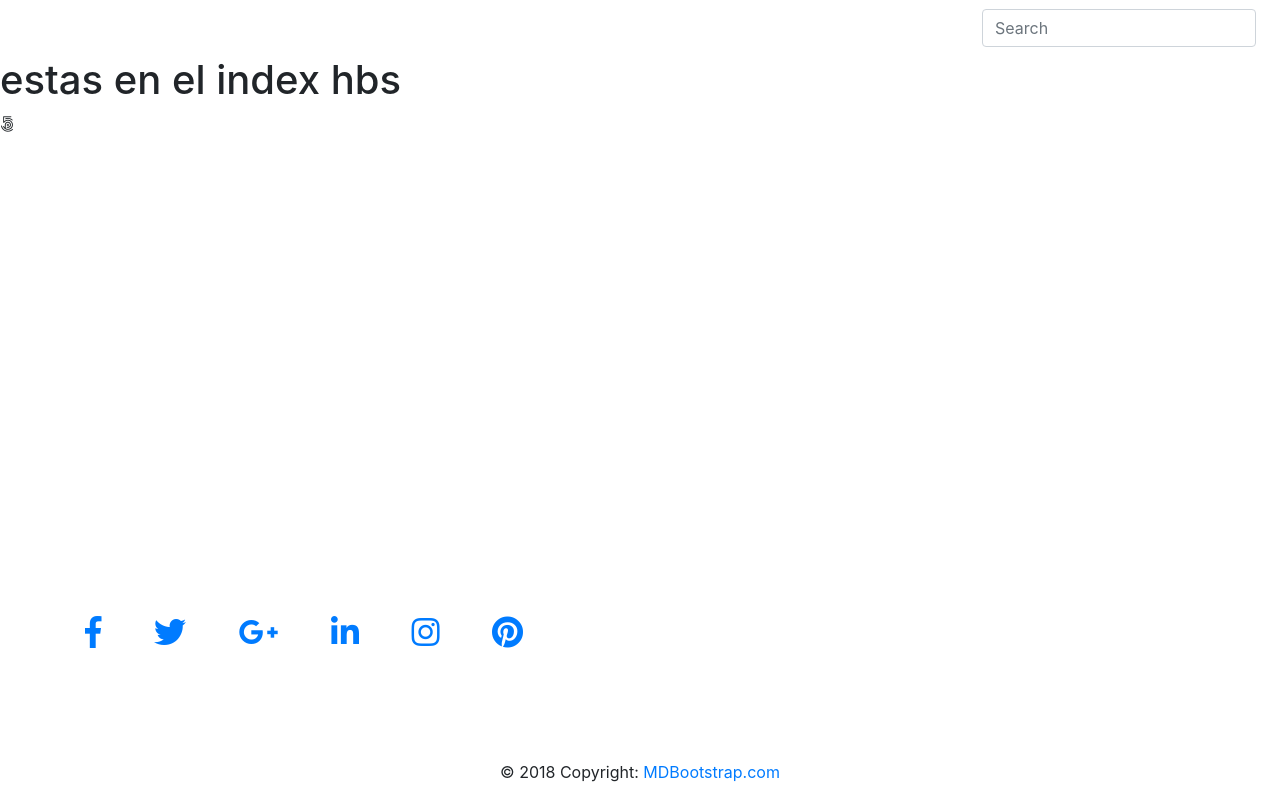
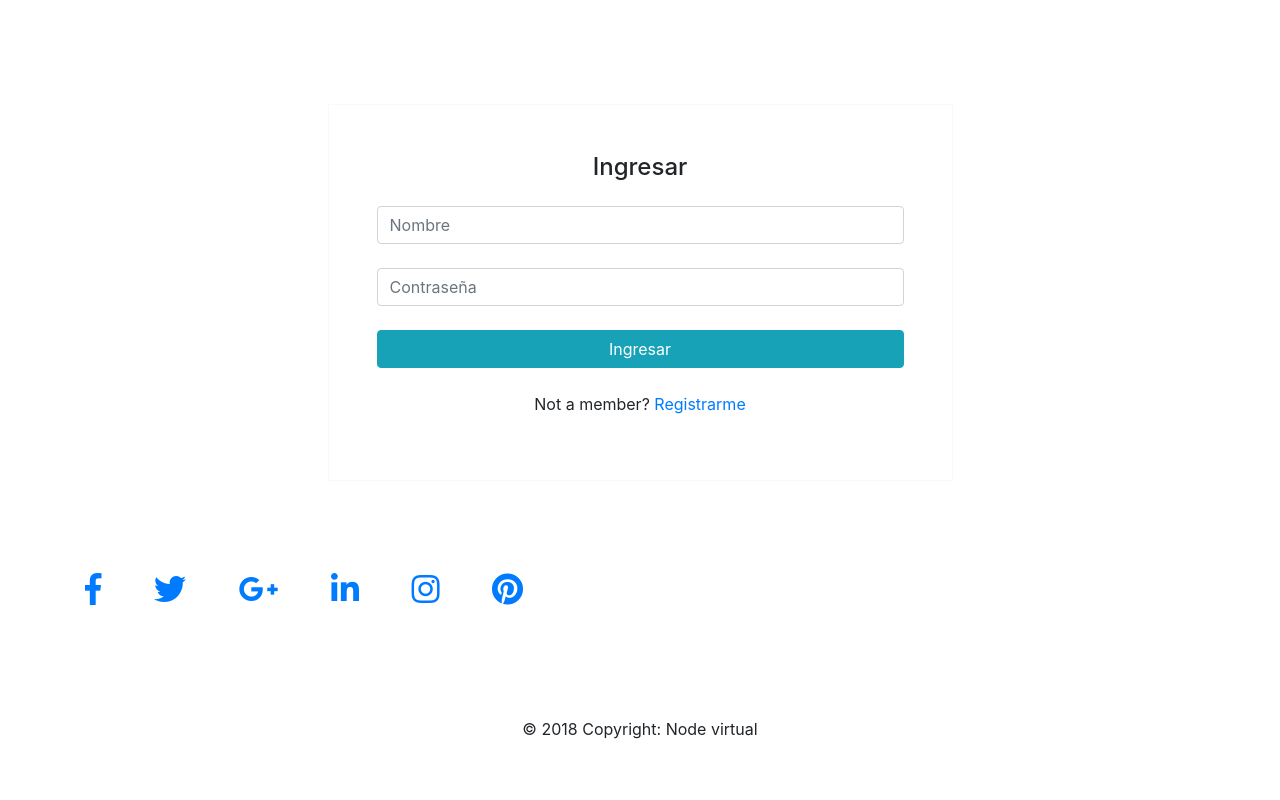
Before and after one commit to a-serna/Curso-Node-js---Node-virtual, a Node server app: page / in a window 1280 px wide. Run offline with Node 20, Linux system fonts and the light colour scheme; some libraries are stand-ins or nearby versions.

Commit message:
Mejoras de estilos de base

```diff
--- a/partials/footer.hbs
+++ b/partials/footer.hbs
@@ -1,6 +1,6 @@
 
     <!-- Footer -->
-<footer class="page-footer font-small cyan darken-3 fixed-bottom">
+<footer class="page-footer font-small cyan darken-3">
 
     <!-- Footer Elements -->
     <div class="container">
@@ -48,7 +48,7 @@
 
     <!-- Copyright -->
     <div class="footer-copyright text-center py-3">© 2018 Copyright:
-      <a href="https://mdbootstrap.com/education/bootstrap/"> MDBootstrap.com</a>
+      Node virtual
     </div>
     <!-- Copyright -->
 
--- a/partials/header.hbs
+++ b/partials/header.hbs
@@ -35,15 +35,15 @@
     <!-- Links -->
     <ul class="navbar-nav mr-auto">
       <li class="nav-item active">
-        <a class="nav-link" href="#">Home
+        <a class="nav-link" href="/">Ingresar
           <span class="sr-only">(current)</span>
         </a>
       </li>
       <li class="nav-item">
-        <a class="nav-link" href="#">Features</a>
+        <a class="nav-link" href="/cursos">Cursos</a>
       </li>
       <li class="nav-item">
-        <a class="nav-link" href="#">Pricing</a>
+        <a class="nav-link" href="/usuarios">Usuarios</a>
       </li>
 
       <!-- Dropdown -->
@@ -51,7 +51,7 @@
         <a class="nav-link dropdown-toggle" id="navbarDropdownMenuLink" data-toggle="dropdown" aria-haspopup="true"
           aria-expanded="false">Dropdown</a>
         <div class="dropdown-menu dropdown-primary" aria-labelledby="navbarDropdownMenuLink">
-          <a class="dropdown-item" href="#">Action</a>
+          <a class="dropdown-item" href="/.l">Action</a>
           <a class="dropdown-item" href="#">Another action</a>
           <a class="dropdown-item" href="#">Something else here</a>
         </div>
@@ -60,11 +60,6 @@
     </ul>
     <!-- Links -->
 
-    <form class="form-inline">
-      <div class="md-form my-0">
-        <input class="form-control mr-sm-2" type="text" placeholder="Search" aria-label="Search">
-      </div>
-    </form>
   </div>
   <!-- Collapsible content -->
 
--- a/src/app.js
+++ b/src/app.js
@@ -7,14 +7,10 @@
 // esta ruta permite tener accedo a la carpeta node modules
 const dirNode_modules = path.join(__dirname , '../node_modules')
 
-// rutas de bootstrap y mdbootstrap css
+// rutas de mdbootstrap
 app.use('/css', express.static(dirNode_modules + '/mdbootstrap/css'));
-// app.use('/css', express.static(dirNode_modules + '/mdbootstrap/css'));
-// rutas de bootstrap y mdbootstrap js
 app.use('/js', express.static(dirNode_modules + '/mdbootstrap/js'));
-// app.use('/js', express.static(dirNode_modules + '/popper.js/dist'));
-// app.use('/js', express.static(dirNode_modules + '/bootstrap/dist/js'));
-// app.use('/js', express.static(dirNode_modules + '/mdbootstrap/js'));
+
 
 const directoriopublico = path.join(__dirname, '../public' );
 const directoriopartials = path.join(__dirname, '../partials' );
@@ -33,6 +29,18 @@
   });
 });
 
+app.get('/registro', (req, res) =>{
+	res.render('registro')
+})
+
+app.get('/usuarios', (req, res) =>{
+	res.render('usuarios')
+})
+
+app.get('/error', (req, res) =>{
+	res.render('error')
+})
+
 app.listen(3000, () => {
   console.log ('escuchando en el puerto')
 });
--- a/views/index.hbs
+++ b/views/index.hbs
@@ -1,5 +1,28 @@
 {{>header}}
-<h1>estas en el index hbs</h1>
+<!-- Default form login -->
 
-<i class="fab fa-500px"></i>
+<div class="row">
+	<div class="col-lg-6 mx-auto mt-5 mb-5">
+		<form class="text-center border border-light p-5">
+
+    <p class="h4 mb-4">Ingresar</p>
+
+    <!-- Email -->
+    <input type="Nombre" id="defaultLoginFormname" class="form-control mb-4" placeholder="Nombre" required>
+
+    <!-- Password -->
+    <input type="Contraseña" id="defaultLoginFormPassword" class="form-control mb-4" placeholder="Contraseña" required>
+
+    <!-- Sign in button -->
+    <button class="btn btn-info btn-block my-4" type="submit">Ingresar</button>
+
+    <!-- Register -->
+    <p>Not a member?
+        <a href="/registro">Registrarme</a>
+    </p>
+
+</form>
+	</div>
+</div>
+
 {{>footer}}
--- /dev/null
+++ b/views/registro.hbs
@@ -0,0 +1,3 @@
+{{>header}}
+registro.hbs
+{{>footer}}
--- /dev/null
+++ b/views/usuarios.hbs
@@ -0,0 +1 @@
+Usuarios
```
